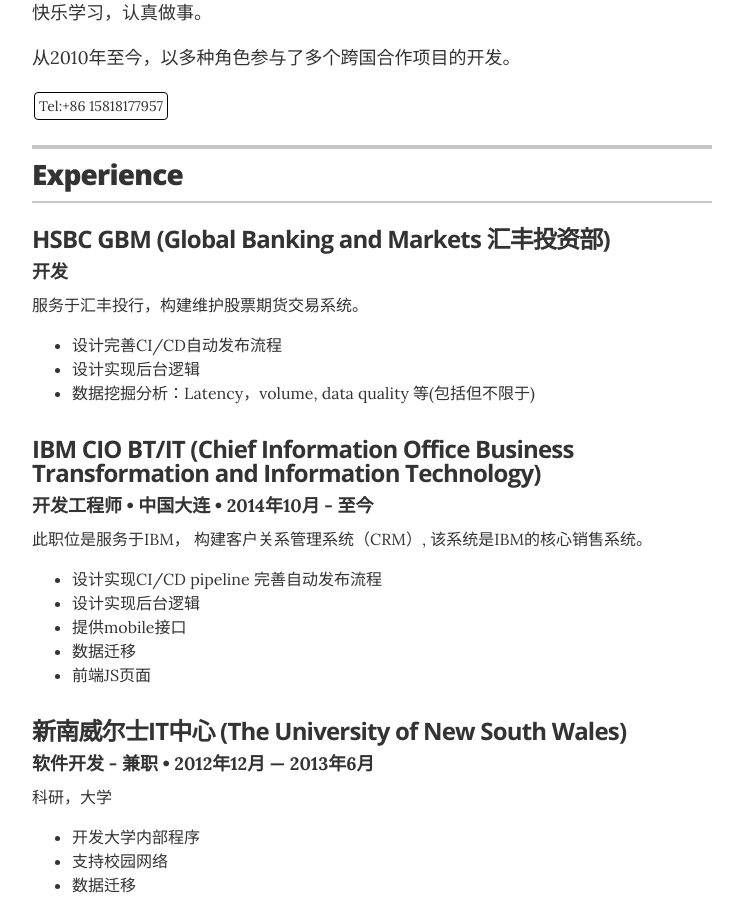
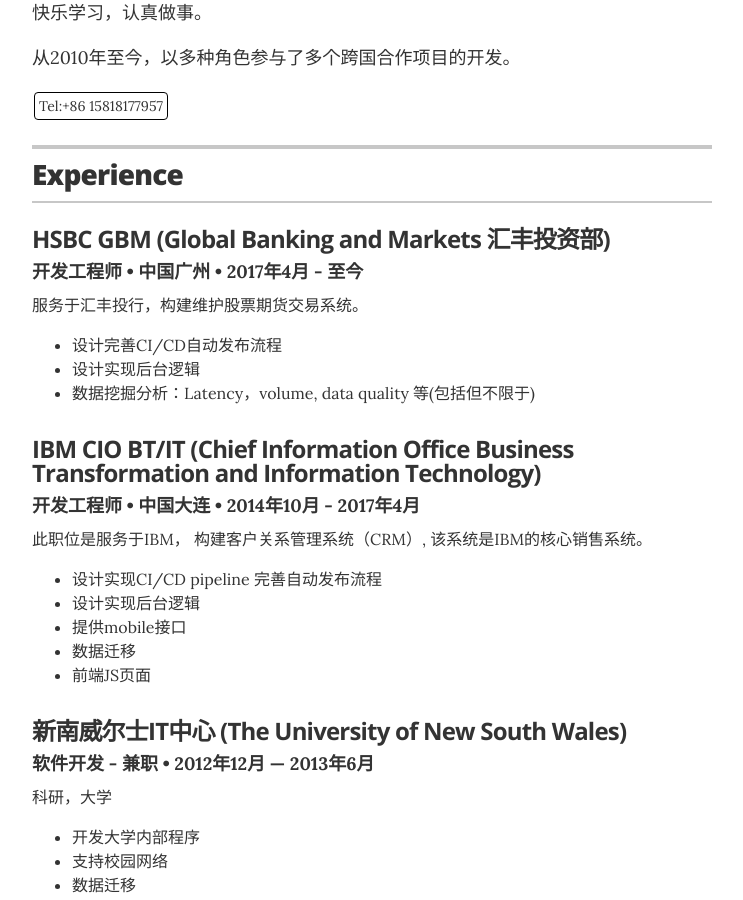
Before and after one commit to cnohraymaster/cnohraymaster.github.io, a Jekyll site: the page built from index.html, in a window 1280 px wide and 900 px high, scrolled down 350 px. Shown: the whole window, without its empty margins (268-1011 px from the left). Built offline with Jekyll 4.4.1, drawn with Linux system fonts in a browser that asks for light colours.

Commit message:
Update resume.html

```diff
--- a/_layouts/resume.html
+++ b/_layouts/resume.html
@@ -56,7 +56,7 @@
         <!-- Duplicate these resume-item elements and edit accordingly for each job you want to add here -->
         <div class="resume-item">
           <h3 class="resume-item-title">HSBC GBM (Global Banking and Markets 汇丰投资部)</h3>
-          <h4 class="resume-item-details">开发</h4>
+          <h4 class="resume-item-details">开发工程师  &bull; 中国广州 &bull; 2017年4月 - 至今</h4>
           <p class="resume-item-copy">服务于汇丰投行，构建维护股票期货交易系统。</p>
           <ul class="resume-item-list">
             <li>设计完善CI/CD自动发布流程</li>
@@ -69,7 +69,7 @@
         <!-- Duplicate these resume-item elements and edit accordingly for each job you want to add here -->
         <div class="resume-item">
           <h3 class="resume-item-title">IBM CIO BT/IT (Chief Information Office Business Transformation and Information Technology)</h3>
-          <h4 class="resume-item-details">开发工程师 &bull; 中国大连 &bull; 2014年10月 - 至今</h4>
+          <h4 class="resume-item-details">开发工程师 &bull; 中国大连 &bull; 2014年10月 - 2017年4月</h4>
           <p class="resume-item-copy">此职位是服务于IBM， 构建客户关系管理系统（CRM）, 该系统是IBM的核心销售系统。</p>
           <ul class="resume-item-list">
             <li>设计实现CI/CD pipeline 完善自动发布流程</li>
```
